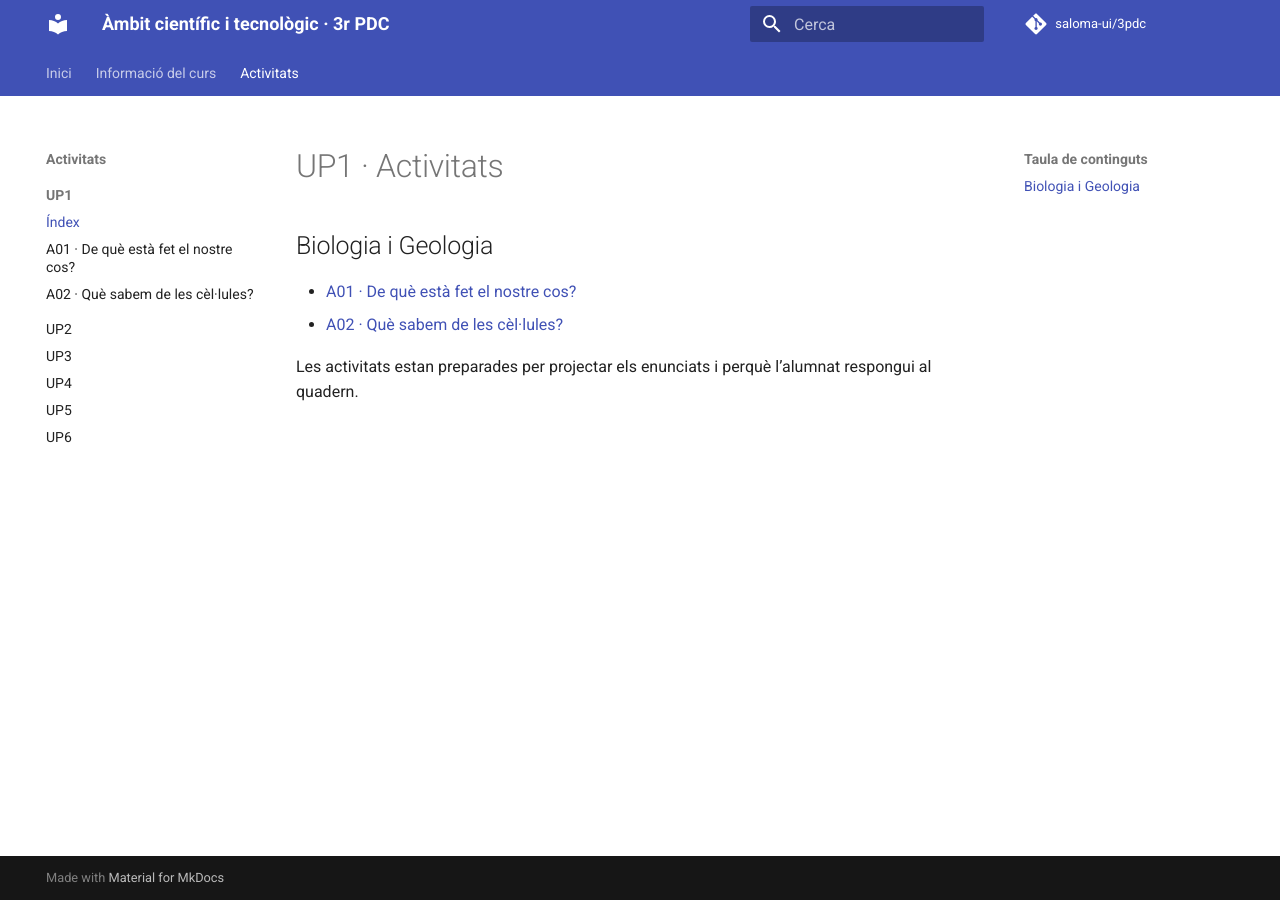
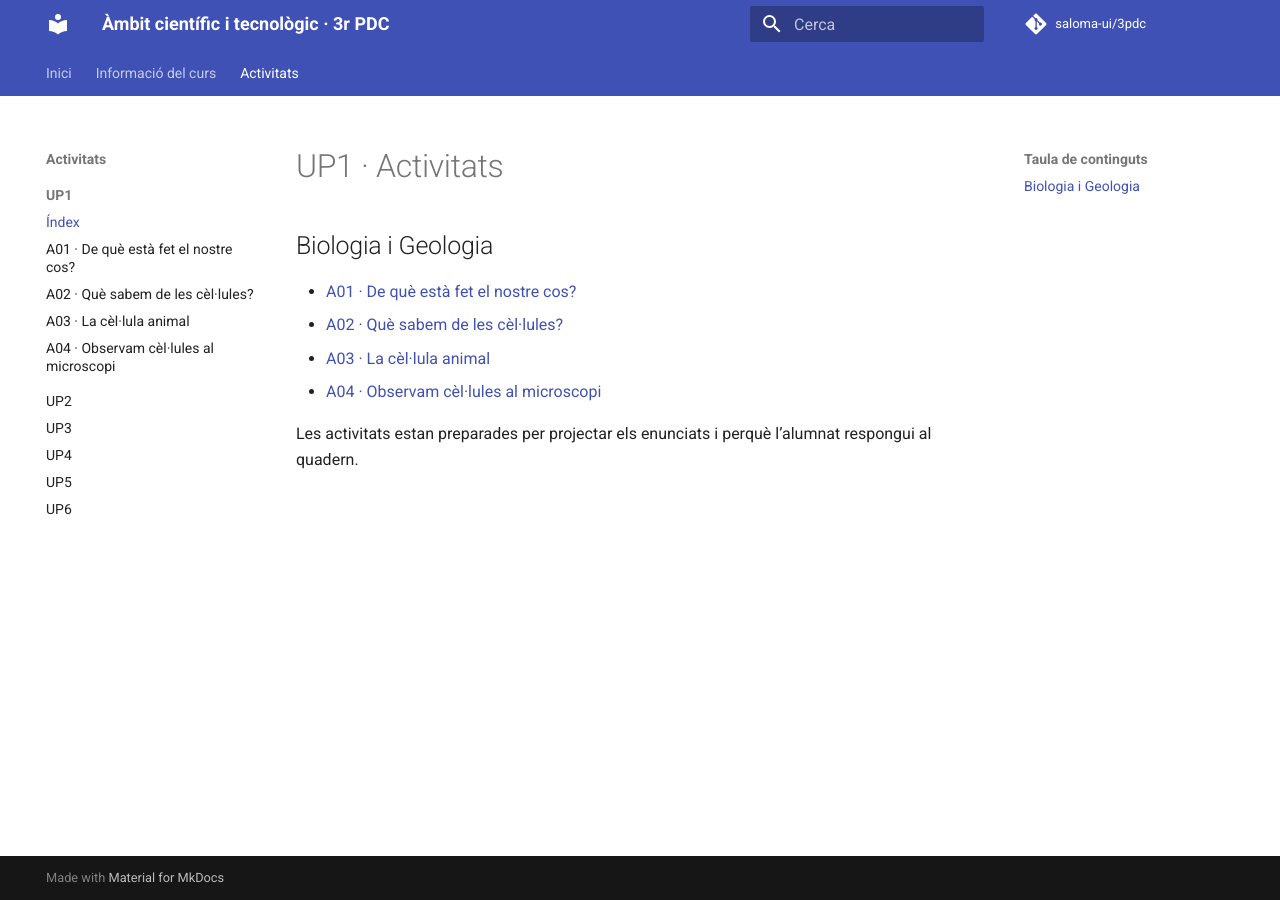
Before and after one commit to saloma-ui/3pdc, an MkDocs documentation site: the page built from docs/activitats/up1/index.md, in a window 1280 px wide. Built offline with MkDocs 1.6.1 and Material for MkDocs 9.7.7, drawn with Linux system fonts in a browser that asks for light colours; comment, search, counter and statistics services are not loaded.

Commit message:
Afegeix les activitats 3 i 4 de la UP1

```diff
--- a/docs/activitats/up1/index.md
+++ b/docs/activitats/up1/index.md
@@ -4,5 +4,7 @@
 
 - [A01 · De què està fet el nostre cos?](a01_up01/index.md)
 - [A02 · Què sabem de les cèl·lules?](a02_up01/index.md)
+- [A03 · La cèl·lula animal](a03_up01/index.md)
+- [A04 · Observam cèl·lules al microscopi](a04_up01/index.md)
 
 Les activitats estan preparades per projectar els enunciats i perquè l’alumnat respongui al quadern.
--- a/docs/presentacio.css
+++ b/docs/presentacio.css
@@ -119,6 +119,20 @@ html:has(.presentacio-vertical) {
 
 .presentacio-vertical .pv-visual img {
   max-height: 60vh;
+}
+
+.presentacio-vertical .pv-figura-cellula {
+  width: min(90vw, 1040px);
+  margin: 0.5rem auto 0;
+}
+
+.presentacio-vertical .pv-figura-cellula img {
+  width: 100%;
+  max-height: 61vh;
+  border: 1px solid var(--md-default-fg-color--lightest);
+  border-radius: 1rem;
+  background: #f5f1e8;
+  box-shadow: 0 0.7rem 1.8rem rgb(31 63 72 / 14%);
 }
 
 .presentacio-vertical .pv-figura-ampla {
@@ -291,6 +305,83 @@ html:has(.presentacio-vertical) {
   margin-bottom: 0.55rem;
   padding-left: 0.25rem;
   font-size: clamp(0.95rem, 1.2vw, 1.08rem);
+}
+
+.presentacio-vertical .pv-pasos-clau {
+  margin: 1.1rem 0;
+  padding-left: 2.25rem;
+  counter-reset: passos;
+}
+
+.presentacio-vertical .pv-pasos-clau li {
+  margin-bottom: 0.75rem;
+  padding: 0.55rem 0.8rem;
+  border-left: 0.22rem solid color-mix(in srgb, var(--md-primary-fg-color) 55%, transparent);
+  background: color-mix(in srgb, var(--md-primary-fg-color) 5%, var(--md-default-bg-color));
+}
+
+.presentacio-vertical .pv-formula {
+  margin: 1.5rem auto;
+  padding: 1.2rem 1.5rem;
+  border-radius: 0.75rem;
+  background: var(--md-code-bg-color);
+  color: var(--md-primary-fg-color);
+  font-size: clamp(1.25rem, 2.5vw, 1.9rem);
+  font-weight: 800;
+  text-align: center;
+}
+
+.presentacio-vertical .pv-fitxa-dades {
+  display: grid;
+  grid-template-columns: minmax(12rem, 1fr) minmax(9rem, 0.65fr);
+  gap: 0.7rem 1rem;
+  margin: 1.25rem 0;
+  padding: 1.2rem;
+  border: 1px solid var(--md-default-fg-color--lightest);
+  border-radius: 0.75rem;
+  background: var(--md-code-bg-color);
+  font-size: clamp(1rem, 1.4vw, 1.2rem);
+}
+
+.presentacio-vertical .pv-fitxa-dades strong {
+  color: var(--md-primary-fg-color);
+}
+
+.presentacio-vertical .pv-llista-control {
+  display: grid;
+  grid-template-columns: repeat(2, minmax(0, 1fr));
+  gap: 0.7rem;
+  margin: 1.25rem 0;
+  padding: 0;
+  list-style: none;
+}
+
+.presentacio-vertical .pv-llista-control li {
+  padding: 0.8rem 1rem 0.8rem 2.6rem;
+  border: 1px solid var(--md-default-fg-color--lightest);
+  border-radius: 0.6rem;
+  background: var(--md-default-bg-color);
+  position: relative;
+}
+
+.presentacio-vertical .pv-llista-control li::before {
+  position: absolute;
+  left: 0.9rem;
+  color: var(--md-primary-fg-color);
+  content: "✓";
+  font-weight: 800;
+}
+
+@media screen and (max-width: 760px) {
+  .presentacio-vertical .pv-graella-nivells,
+  .presentacio-vertical .pv-dues-columnes,
+  .presentacio-vertical .pv-llista-control {
+    grid-template-columns: 1fr;
+  }
+
+  .presentacio-vertical .pv-fitxa-dades {
+    grid-template-columns: 1fr;
+  }
 }
 
 .presentacio-vertical .pv-tancament {
--- a/mkdocs.yml
+++ b/mkdocs.yml
@@ -43,6 +43,8 @@ nav:
           - Índex: activitats/up1/index.md
           - A01 · De què està fet el nostre cos?: activitats/up1/a01_up01/index.md
           - A02 · Què sabem de les cèl·lules?: activitats/up1/a02_up01/index.md
+          - A03 · La cèl·lula animal: activitats/up1/a03_up01/index.md
+          - A04 · Observam cèl·lules al microscopi: activitats/up1/a04_up01/index.md
       - UP2: activitats/up2/index.md
       - UP3: activitats/up3/index.md
       - UP4: activitats/up4/index.md
```
Also changed, not shown: docs/activitats/up1/a03_up01/index.md (added, +303 -0 lines), docs/activitats/up1/a04_up01/index.md (added, +237 -0 lines), docs/activitats/up1/a03_up01/figures/cellula-animal-numerada.jpg (added), docs/activitats/up1/a03_up01/figures/cellula-animal-principal.jpg (added).
